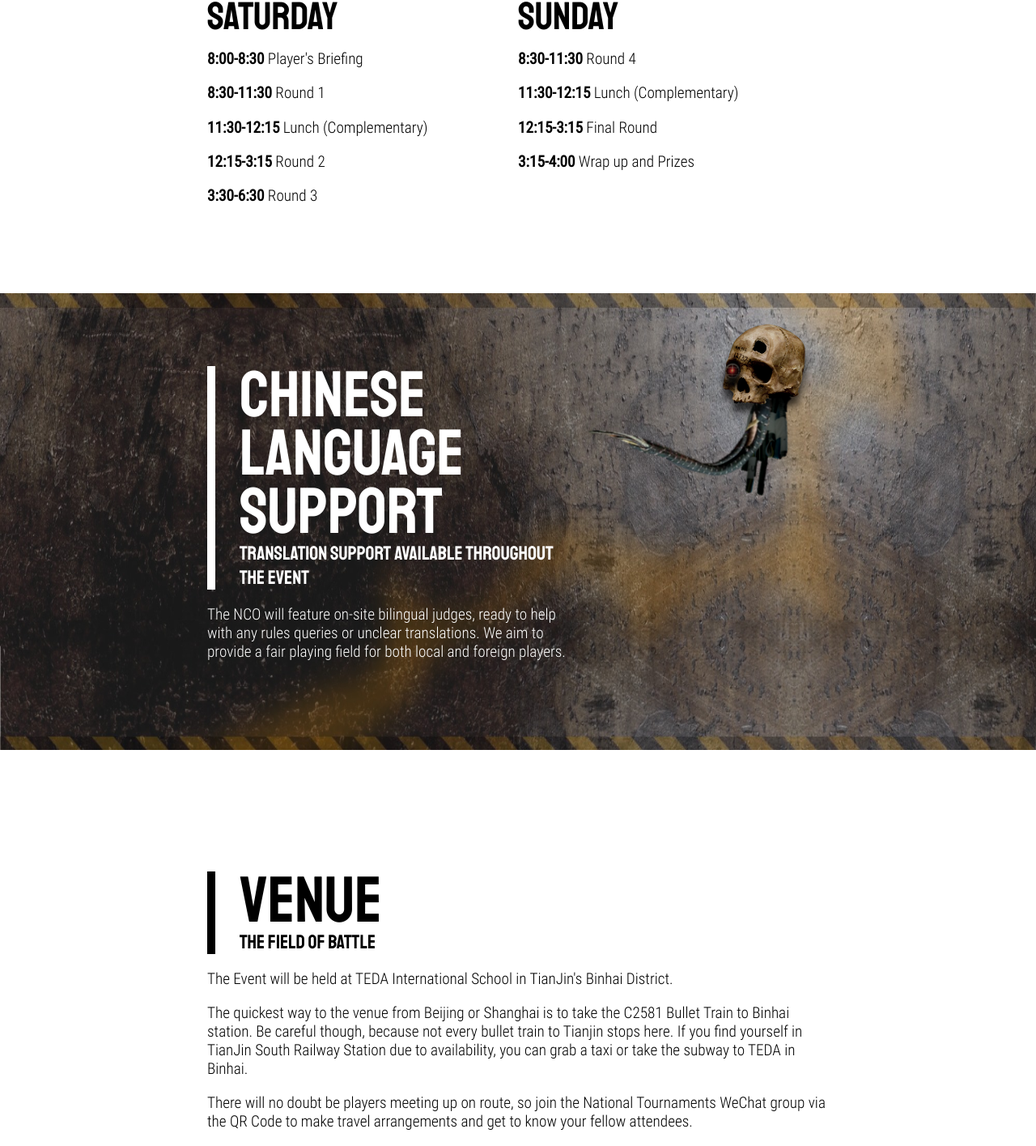
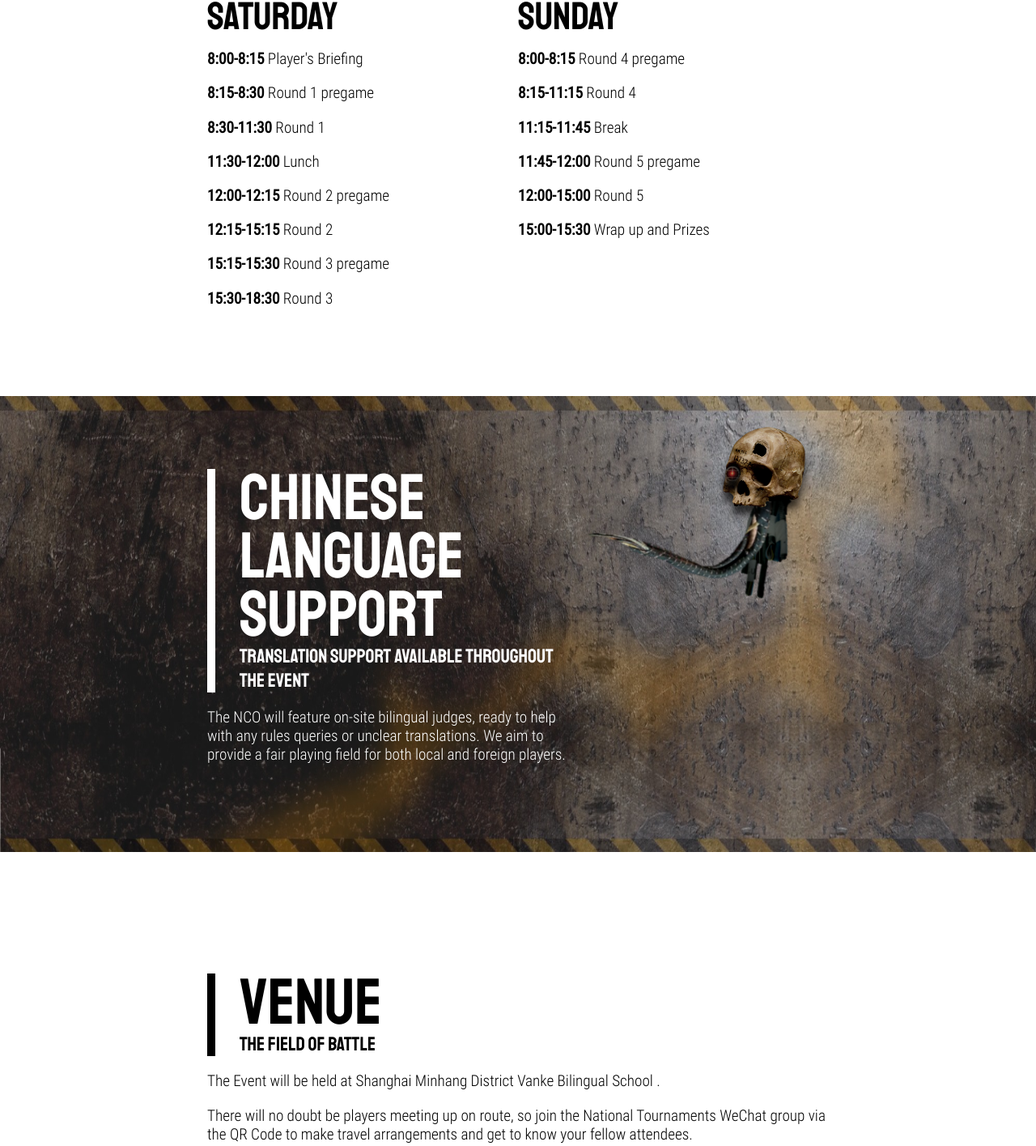
Before and after one commit to electrokin/ChinaOpen, a React (Create React App) app in the folder north-china-open/: page /details in a window 1280 px wide. Shown: the part 1247-2662 px from the top of the page at 81% size. Built offline with nearby package versions, Linux system fonts and the light colour scheme.

Commit message:
Update EventDetails.js
updated for ECO

```diff
--- a/north-china-open/src/EventDetails.js
+++ b/north-china-open/src/EventDetails.js
@@ -25,7 +25,7 @@ class EventDetails extends Component {
 
           <div className="PageHeader">
             <h1>EVENT DETAILS</h1>
-            <h2>Everything you need to know about the NCO</h2>
+            <h2>Everything you need to know about the ECO</h2>
             <p>For full details on the tournament format, translation support, itinerary, prizes, and venue, read on.</p>
           </div>
 
@@ -36,7 +36,7 @@ class EventDetails extends Component {
             <div className="SectionCopy">
               <h1>EVENT FORMAT</h1>
               <h2>A.K.A. THE RULES</h2>
-              <p>The North China Open is an ITC sanctioned Warhammer 40K Tournament held on the weekend of the 18th - 19th of May in Tianjin, China.</p>
+              <p>The East China Open is an ITC sanctioned Warhammer 40K Tournament held on the weekend of the 14th - 15th of September in Shanghai, China.</p>
               <p>The event will consist of five rounds held over two days, using Frontline Gaming's <a href="https://docs.google.com/document/d/1bUs0HrJ3f6YzR6mWlT1LRLq0i9_0ekf7ah9WhCTxsIo/edit?usp=sharing">ITC Rules</a> and ITC <a href="https://docs.google.com/document/d/18u16xnoStYHxTUL0Eodjk3kTR4MCn9zyF1r3sZkOgfo/edit">Simplified Missions</a>. Players will have up to 3 hours to complete a single mission.</p>
               <p>We willl be using the Matched Play Recommendations from the Warhammer 40,000 8th Edition ruleset, which can be found in the main <a href="https://www.games-workshop.com/en-US/Warhammer-40000-rulebook-eng-2017">Rulebook</a>.</p>
               <p><strong>ITC standard games will be played at 2000 points.</strong></p>
@@ -50,18 +50,23 @@ class EventDetails extends Component {
             </div>
             <div className="SectionSpare">
               <h1>Saturday</h1>
-              <p><strong>8:00-8:30</strong> Player's Briefing</p>
+              <p><strong>8:00-8:15</strong> Player's Briefing</p>
+              <p><strong>8:15-8:30</strong> Round 1 pregame</p>
               <p><strong>8:30-11:30</strong> Round 1</p>
-              <p><strong>11:30-12:15</strong> Lunch (Complementary)</p>
-              <p><strong>12:15-3:15</strong> Round 2</p>
-              <p><strong>3:30-6:30</strong> Round 3</p>
+              <p><strong>11:30-12:00</strong> Lunch</p>
+              <p><strong>12:00-12:15</strong> Round 2 pregame</p>
+              <p><strong>12:15-15:15</strong> Round 2</p>
+              <p><strong>15:15-15:30</strong> Round 3 pregame</p>
+              <p><strong>15:30-18:30</strong> Round 3</p>
             </div>
             <div className="SectionSpare">
               <h1>Sunday</h1>
-              <p><strong>8:30-11:30</strong> Round 4</p>
-              <p><strong>11:30-12:15</strong> Lunch (Complementary)</p>
-              <p><strong>12:15-3:15</strong> Final Round</p>
-              <p><strong>3:15-4:00</strong> Wrap up and Prizes</p>
+              <p><strong>8:00-8:15</strong> Round 4 pregame</p>
+              <p><strong>8:15-11:15</strong> Round 4</p>
+              <p><strong>11:15-11:45</strong> Break </p>
+              <p><strong>11:45-12:00</strong> Round 5 pregame</p>
+              <p><strong>12:00-15:00</strong> Round 5 </p>
+              <p><strong>15:00-15:30</strong> Wrap up and Prizes</p>
             </div>
 
           </div>
@@ -72,10 +77,9 @@ class EventDetails extends Component {
             <div className="SectionCopy">
               <h1>VENUE</h1>
               <h2>The Field of Battle</h2>
-              <p>The Event will be held at TEDA International School in TianJin's Binhai District.</p>
-              <p>The quickest way to the venue from Beijing or Shanghai is to take the C2581 Bullet Train to Binhai station. Be careful though, because not every bullet train to Tianjin stops here. If you find yourself in TianJin South Railway Station due to availability, you can grab a taxi or take the subway to TEDA in Binhai.</p>
+              <p>The Event will be held at Shanghai Minhang District Vanke Bilingual School .</p>
               <p>There will no doubt be players meeting up on route, so join the National Tournaments WeChat group via the QR Code to make travel arrangements and get to know your fellow attendees.</p>
-              <p>We have tentatively set the player cap for this venue at <strong>40 players</strong>, so register now on the BCP Player App to avoid disappointment.</p>
+              <p>We have set the player cap for this venue at <strong>40 players</strong>, so register now on the BCP Player App to avoid disappointment.</p>
             </div>
           </div>
 
```
